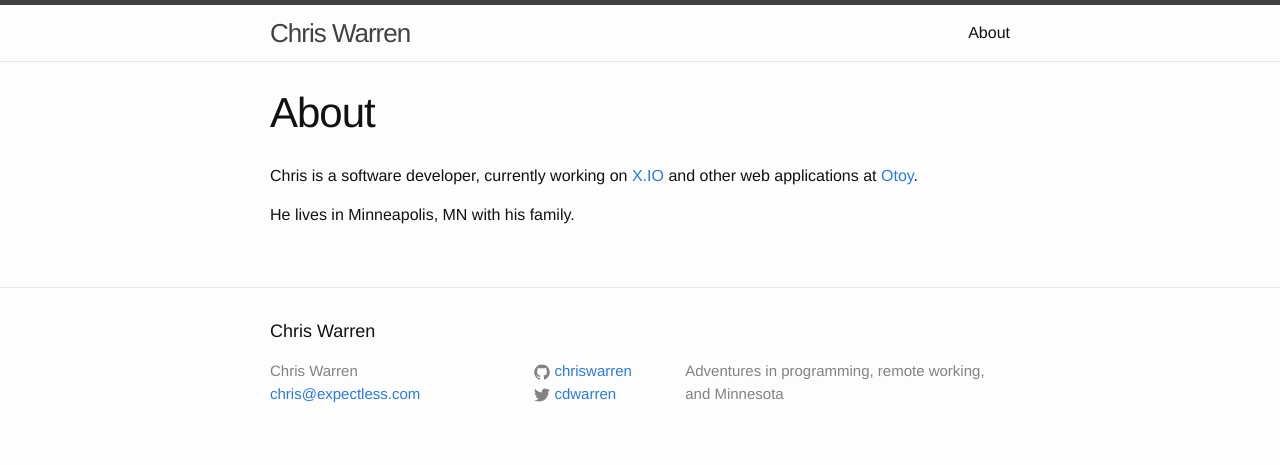
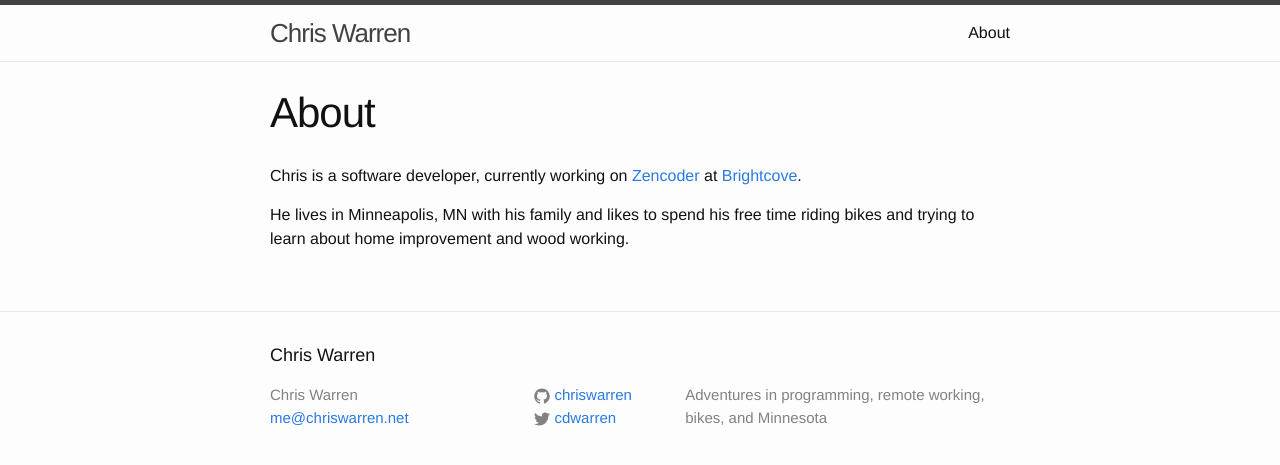
Before and after one commit to chriswarren/chriswarren.github.io, a Jekyll site: the page built from about.md, in a window 1280 px wide. Shown: the top 465 px of the page. Built offline with Jekyll 4.4.1, drawn with Linux system fonts in a browser that asks for light colours.

Commit message:
Update some of the about stuff.
It's been a while since I updated this site.

```diff
--- a/_config.yml
+++ b/_config.yml
@@ -1,8 +1,8 @@
 # Site settings
 title: Chris Warren
-email: chris@expectless.com
+email: me@chriswarren.net
 description: > # this means to ignore newlines until "baseurl:"
-  Adventures in programming, remote working, and Minnesota
+  Adventures in programming, remote working, bikes, and Minnesota
 baseurl: "" # the subpath of your site, e.g. /blog/
 url: "http://chriswarren.github.io" # the base hostname & protocol for your site
 twitter_username: cdwarren
--- a/about.md
+++ b/about.md
@@ -4,6 +4,6 @@ title: About
 permalink: /about/
 ---
 
-Chris is a software developer, currently working on [X.IO](http://x.io) and other web applications at [Otoy](http://otoy.com).
+Chris is a software developer, currently working on [Zencoder](http://zencoder.com) at [Brightcove](http://brightcove.com).
 
-He lives in Minneapolis, MN with his family.
+He lives in Minneapolis, MN with his family and likes to spend his free time riding bikes and trying to learn about home improvement and wood working.
```
